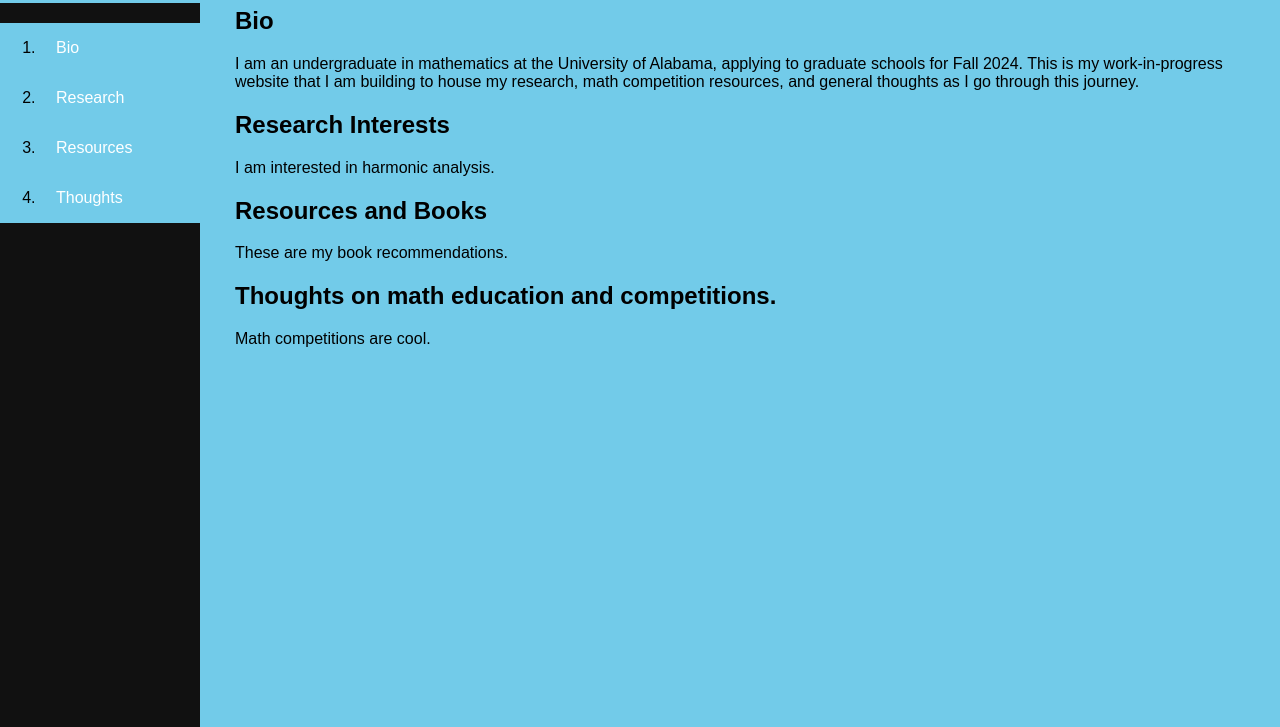
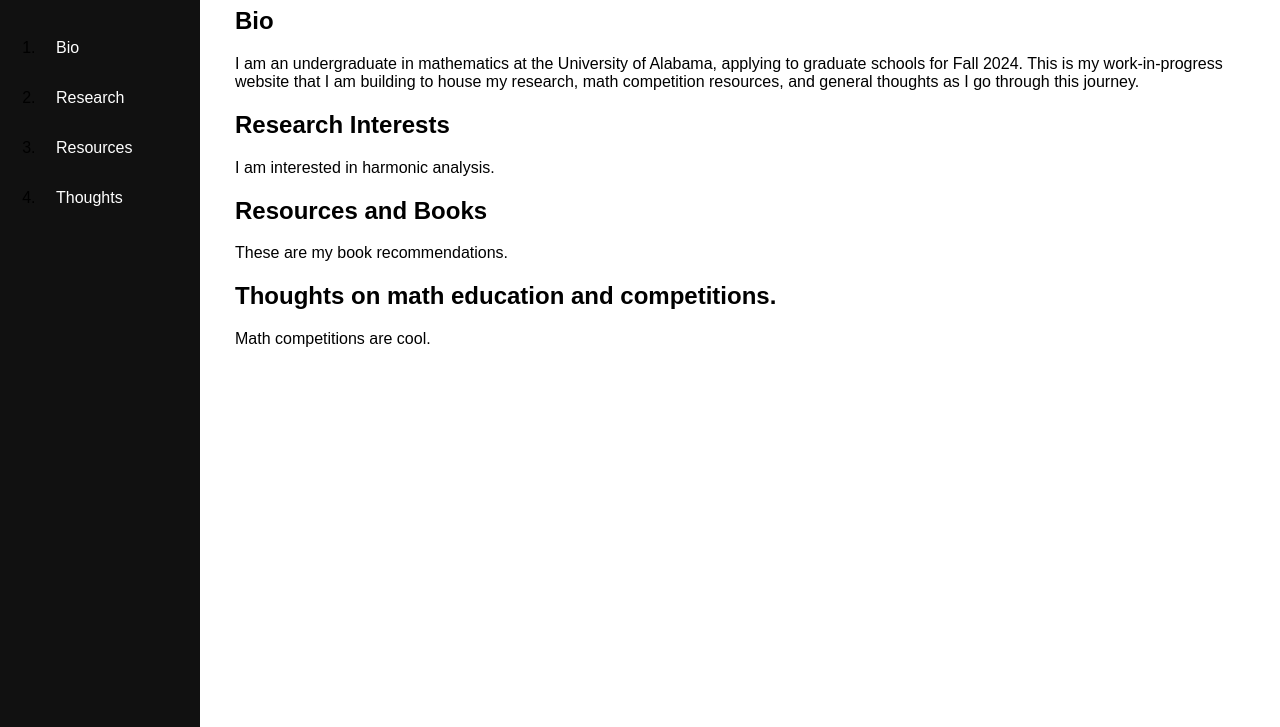
Before and after one commit to jbglidewell/jbglidewell, a plain HTML site: page index.html in a window 1280 px wide. Shown: the part 73-800 px from the top of the page. Drawn offline with Linux system fonts and the light colour scheme.

Commit message:
Update mystyle.css

```diff
--- a/mystyle.css
+++ b/mystyle.css
@@ -1,5 +1,4 @@
 *{
-  background-color: hsl(195, 73%, 68%);
   box-sizing: border-box;
 }
 
```
